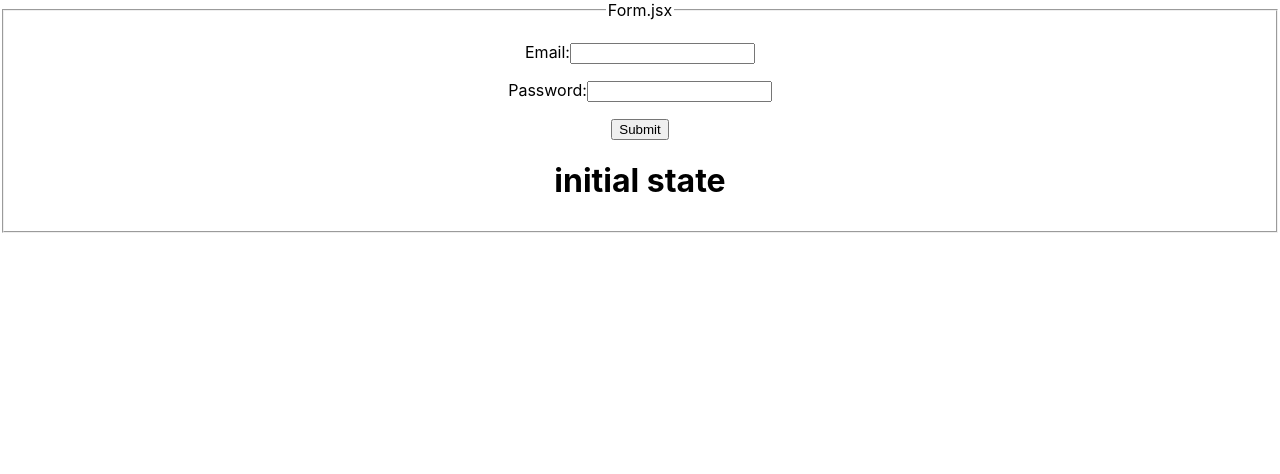
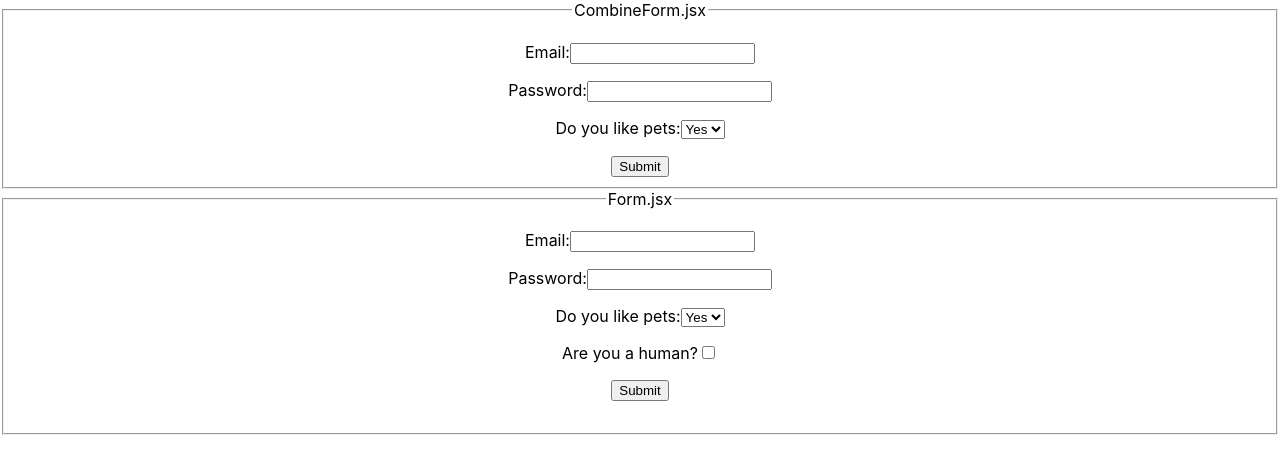
Before and after one commit to edwarddim/mern_stack, a React (Create React App) app in the folder form_demo/: page / in a window 1280 px wide. Shown: the top 474 px of the page. Built offline with nearby package versions, Linux system fonts and the light colour scheme.

Commit message:
W1D4 afternoon

```diff
--- a/form_demo/src/App.js
+++ b/form_demo/src/App.js
@@ -2,6 +2,7 @@ import logo from './logo.svg';
 import './App.css';
 import Counter from './components/Counter';
 import Form from './components/Form';
+import CombineForm from './components/CombineForm';
 
 function App() {
   return (
@@ -10,7 +11,7 @@ function App() {
       <Counter startNum={2} />
       <Counter startNum={3} /> */}
 
-
+      <CombineForm />
       <Form />
 
     </div>
--- /dev/null
+++ b/form_demo/src/components/CombineForm.jsx
@@ -0,0 +1,57 @@
+import React, { useState } from 'react'
+
+const CombineForm = () => {
+
+    const [formState, setFormState] = useState({
+        email : "",
+        password : "",
+        pets : "yes"
+    })
+
+    const changeHandler = (e) => {
+        const {name, value} = e.target
+        setFormState({
+            ...formState,
+            [name] : value
+        })
+    }
+
+    const submitHandler = (e) => {
+        e.preventDefault()
+        console.log("SENDING INFO TO DATABASE")
+        console.log(formState)
+        // RESET FORMS
+        setFormState({
+            email : "",
+            password : "",
+            pets : "yes"
+        })
+    }
+
+
+    return (
+        <fieldset>
+            <legend>CombineForm.jsx</legend>
+            <form onSubmit={submitHandler}>
+                <p>
+                    Email:
+                    <input type="text" name="email" onChange={changeHandler} value={formState.email} />
+                </p>
+                <p>
+                    Password:
+                    <input type="password" name="password" onChange={changeHandler} value={formState.password} />
+                </p>
+                <p>
+                    Do you like pets:
+                    <select name="pets" onChange={changeHandler} value={formState.pets}>
+                        <option value="yes">Yes</option>
+                        <option value="no">No</option>
+                    </select>
+                </p>
+                <button>Submit</button>
+            </form>
+        </fieldset>
+    )
+}
+
+export default CombineForm
--- a/form_demo/src/components/Form.jsx
+++ b/form_demo/src/components/Form.jsx
@@ -2,8 +2,10 @@ import React, {useState} from 'react'
 
 const Form = (props) => {
 
-    const [email, setEmail] = useState("initial state")
-    const [password, setPassword] = useState("initial password")
+    const [email, setEmail] = useState("")
+    const [password, setPassword] = useState("")
+    const [pets, setPets] = useState("yes")
+    const [human, setHuman] = useState(false)
 
     const submitHandler = (e) => {
         // PREVENT THE DEFAULT ACTION
@@ -11,6 +13,12 @@ const Form = (props) => {
         console.log("SENDING INFO TO DATABASE")
         console.log(email)
         console.log(password)
+        console.log(pets)
+
+        // RESET MY FORMS
+        setEmail("")
+        setPassword("")
+        setPets("yes")
     }
 
     return (
@@ -20,11 +28,22 @@ const Form = (props) => {
             <form onSubmit={submitHandler}>
                 <p>
                     Email:
-                    <input type="text" name="email" onChange={(e) => setEmail(e.target.value)} />
+                    <input type="text" name="email" onChange={(e) => setEmail(e.target.value)} value={email} />
                 </p>
                 <p>
                     Password:
-                    <input type="password" name="password" onChange={(e) => setPassword(e.target.value)} />
+                    <input type="password" name="password" onChange={(e) => setPassword(e.target.value)} value={password} />
+                </p>
+                <p>
+                    Do you like pets:
+                    <select name="" onChange={(e) => setPets(e.target.value)} value={pets} >
+                        <option value="yes">Yes</option>
+                        <option value="no">No</option>
+                    </select>
+                </p>
+                <p>
+                    Are you a human?
+                    <input type="checkbox" onChange={(e) => setHuman(e.target.checked)} id="" />
                 </p>
                 <button>Submit</button>
             </form>
```
